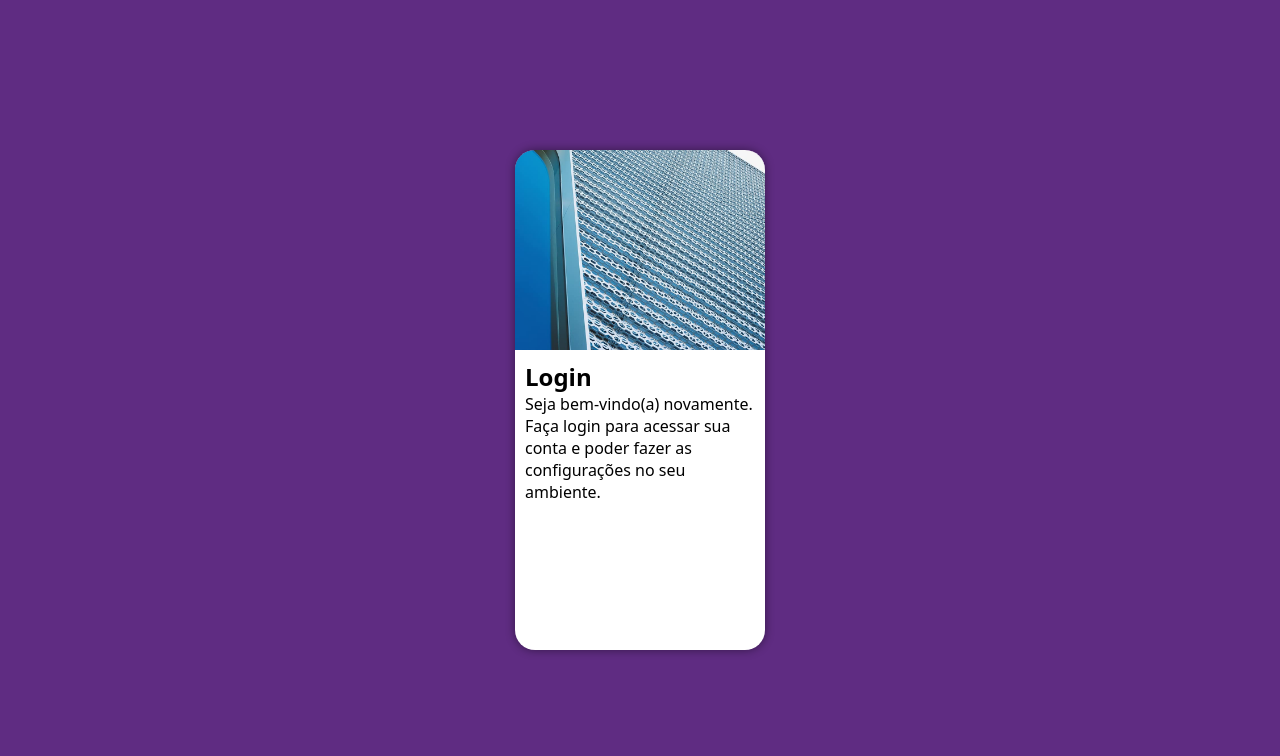
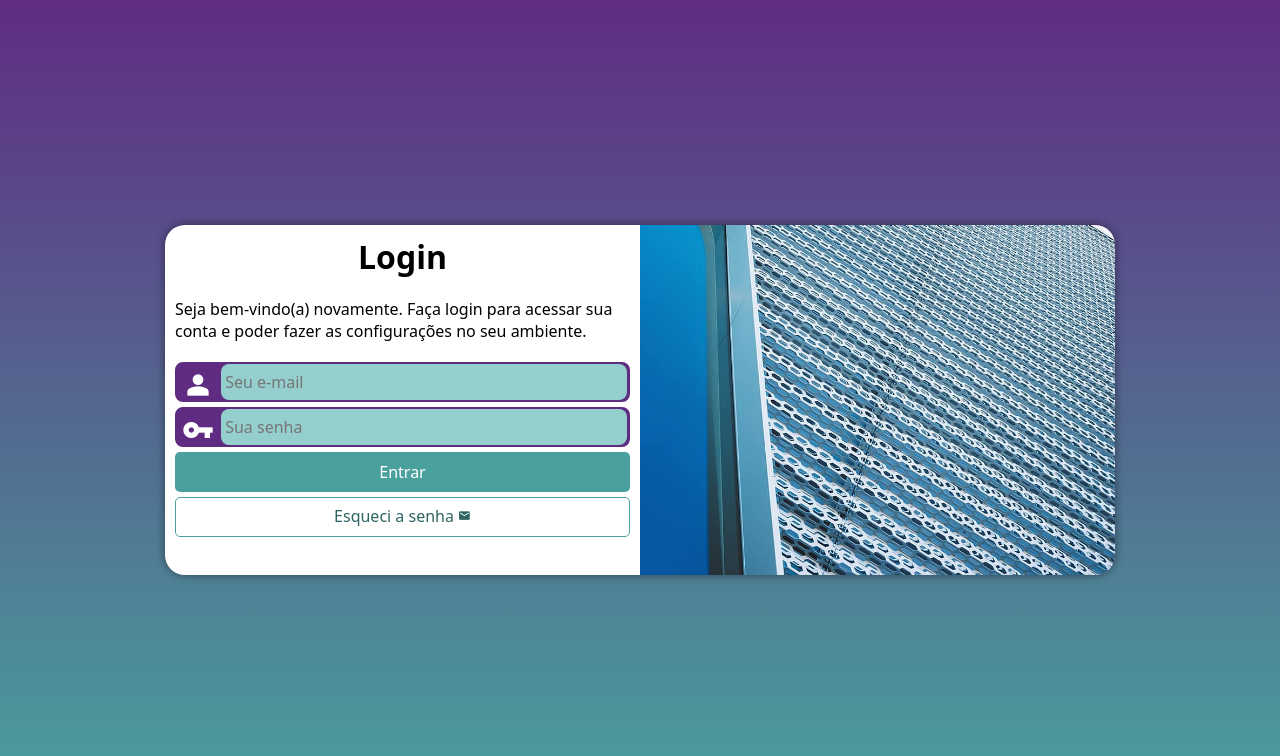
Before and after one commit to felipemirandabr/projeto-login, a plain HTML site: page index.html in a window 1280 px wide. Drawn offline with nearby package versions, Linux system fonts and the light colour scheme.

Commit message:
Conclusão

```diff
--- /dev/null
+++ b/estilos/media-query.css
@@ -0,0 +1,55 @@
+@charset "UTF-8";
+
+@media screen and (min-width: 768px) and (max-width: 992px) {
+    body {
+        background-image: linear-gradient(to top, var(--cor01), var(--cor02));
+    }
+
+    section#login {
+        width: 80vw;
+        height: 280px;
+    }
+
+    section#login > div#imagem {
+        float: left;
+        width: 30%;
+        height: 100%;
+
+    }
+
+    section#login > div#formulario {
+        float: right;
+        width: 70%;
+    }
+}
+
+@media screen and (min-width: 992px) {
+     body {
+        background-image: linear-gradient(to top, var(--cor01), var(--cor02));
+    }
+
+    section#login {
+        width: 950px;
+        height: 350px;
+    }
+
+    section#login > div#imagem {
+        float: right;
+        width: 50%;
+        height: 100%;
+    }
+
+    section#login > div#formulario {
+        float: left;
+        width: 50%;
+    }
+
+    div#formulario > h1 {
+        font-size: 2em;
+    }
+
+    div#formulario > p {
+        font-size: 1em;
+        margin: 20px 0;
+    }
+}
--- a/estilos/style.css
+++ b/estilos/style.css
@@ -28,18 +28,18 @@ section#login {
     position: absolute;
     top: 50%;
     left: 50%;
-    transform: translate(-50%, -50%);
+
     overflow: hidden;
 
     background-color: white;
     width: 250px;
-    height: 500px;
+    height: 515px;
     border-radius: 20px;
     box-shadow: 0px 0px 10px rgba(0, 0, 0, 0.450);
-}
 
-div {
-    display: block;
+    transform: translate(-50%, -50%);
+    transition: width .3s, height .3s ;
+    transition-timing-function: ease;
 }
 
 section#login > div#imagem {
@@ -47,8 +47,102 @@ section#login > div#imagem {
     background-size: cover;
     background-position: left bottom;
     height: 200px;
+    display: block;
 }
 
 section#login > div#formulario {
     padding: 10px;
+    display: block;
 }
+
+section#login > div#formulario label {
+    font-size: 0.9em;
+    display: none;
+}
+
+div#formulario > h1 {
+    text-align: center;
+    margin-bottom: 10px;
+}
+
+div#formulario > p {
+    font-size: 0.8em;
+}
+
+form > div.campo {
+    background-color: var(--cor02);
+    border: 2px solid var(--cor02);
+    width: 100%;
+    display: block;
+    height: 40px;
+    border-radius: 8px;
+    margin: 5px 0px;
+}
+
+div.campo > span {
+    color: white;
+    font-size: 2em;
+    width: 40px;
+    padding: 5px;
+}
+
+div.campo > input {
+    background-color: #94cfcd;
+    font-size: 1em;
+    width: calc(100% - 45px);
+    height: 100%;
+    border: 0px;
+    border-radius: 8px;
+    padding: 4px;
+    transform: translatey(-13px);
+}
+
+div.campo > input:focus-within {
+    background-color: white;
+}
+
+.material-symbols-outlined {
+  font-variation-settings:
+  'FILL' 1,
+  'wght' 400,
+  'GRAD' 0,
+  'opsz' 24
+}
+
+form > input[type=submit] {
+    display: block;
+    font-size: 1em;
+    width: 100%;
+    height: 40px;
+    background-color: var(--cor01);
+    color: white;
+    border: none;
+    border-radius: 5px;
+}
+
+form > input[type=submit]:hover {
+    background-color: #2d6462;
+}
+
+form > a.botao {
+    display: block;
+    text-align: center;
+    font-size: 1em;
+    width: 100%;
+    height: 40px;
+    padding-top: 7px;
+    margin-top: 5px;
+    background-color: white;
+    color: #2d6462;
+    border: 1px solid var(--cor01);
+    border-radius: 5px;
+    text-decoration: none;
+}
+
+form > a.botao:hover {
+    background-color: #6cd3cf;
+}
+
+form > a.botao > span {
+    font-size: 0.8em;
+}
--- a/index.html
+++ b/index.html
@@ -1,11 +1,14 @@
 <!DOCTYPE html>
 <html lang="pt-br">
+
 <head>
     <meta charset="UTF-8">
     <meta name="viewport" content="width=device-width, initial-scale=1.0">
     <title>Login</title>
     <link rel="stylesheet" href="estilos/style.css">
-</head>
+    <link rel="stylesheet" href="estilos/media-query.css">
+    <link href="https://fonts.googleapis.com/css2?family=Material+Symbols+Outlined:opsz,wght,FILL,GRAD@48,400,1,200" rel="stylesheet" />
+
 <body>
     <main>
         <section id="login">
@@ -13,12 +16,28 @@
             </div>
             <div id="formulario">
                 <h1>Login</h1>
-                <p>Seja bem-vindo(a) novamente. Faça login para acessar sua conta e poder fazer as configurações no seu ambiente.</p>
+                <p>Seja bem-vindo(a) novamente. Faça login para acessar sua conta e poder fazer as configurações no seu
+                    ambiente.</p>
                 <form action="login.php" method="post">
-
+                    <div class="campo">
+                        <span class="material-symbols-outlined">person</span>
+                        <input type="email" name="login" id="ilogin" placeholder="Seu e-mail" autocomplete="email" required maxlength="30">
+                        <label for="ilogin">Login</label>
+                    </div>
+                    <div class="campo">
+                        <span class="material-symbols-outlined">vpn_key</span>
+                        <input type="password" name="Senha" id="isenha" placeholder="Sua senha" autocomplete="current-password" required minlength="8" maxlength="20">
+                        <label for="isenha">Senha</label>
+                    </div>
+                    <input type="submit" value="Entrar">
+                        <a href="esqueci.html" class="botao">
+                            Esqueci a senha <span class="material-symbols-outlined">mail</span>
+                        </a>
+                        </p>
                 </form>
             </div>
         </section>
     </main>
 </body>
+
 </html>
```
